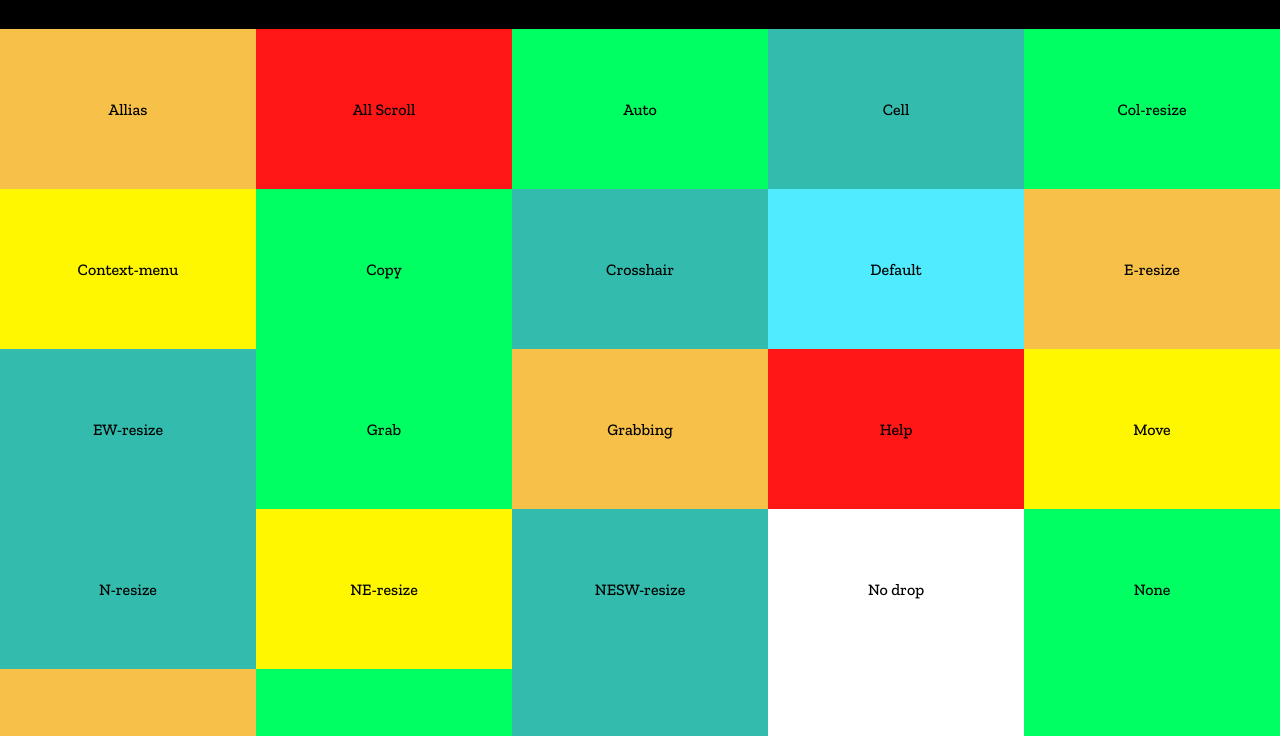
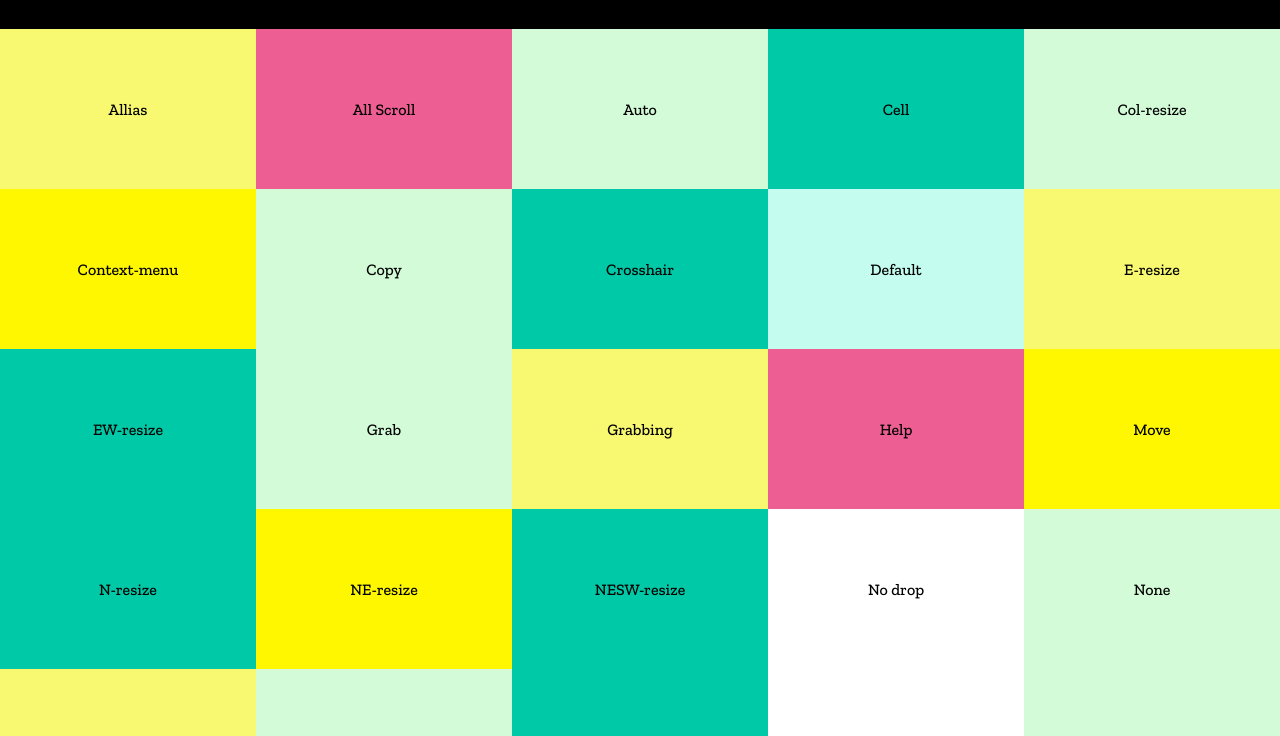
Before and after one commit to Sandile-Dev01/curs-r, a plain HTML site: page index.html in a window 1280 px wide. Shown: the part 64-800 px from the top of the page. Drawn offline with nearby package versions, Linux system fonts and the light colour scheme.

Commit message:
updated colors

```diff
--- a/styles/_colors.scss
+++ b/styles/_colors.scss
@@ -1,13 +1,13 @@
 $dark: #000000;
 $light: #ffffff;
 
-$c-1: #f7c049;
-$c-2: rgb(0, 255, 98);
-$c-3: rgba(3, 172, 155, 0.807);
-$c-4: rgb(255, 22, 22);
+$c-1: #f9f871;
+$c-2: #d3fbd8;
+$c-3: #00c9a7;
+$c-4: #ed5e93;
 $c-5: #fff700;
 $c-6: rgb(255, 255, 255);
-$c-7: rgb(80, 235, 255);
+$c-7: #c4fcef;
 
 $clr-1: $c-1;
 $clr-2: $c-4;
```
Also changed, not shown: styles/cursor.css, 1 other file.
